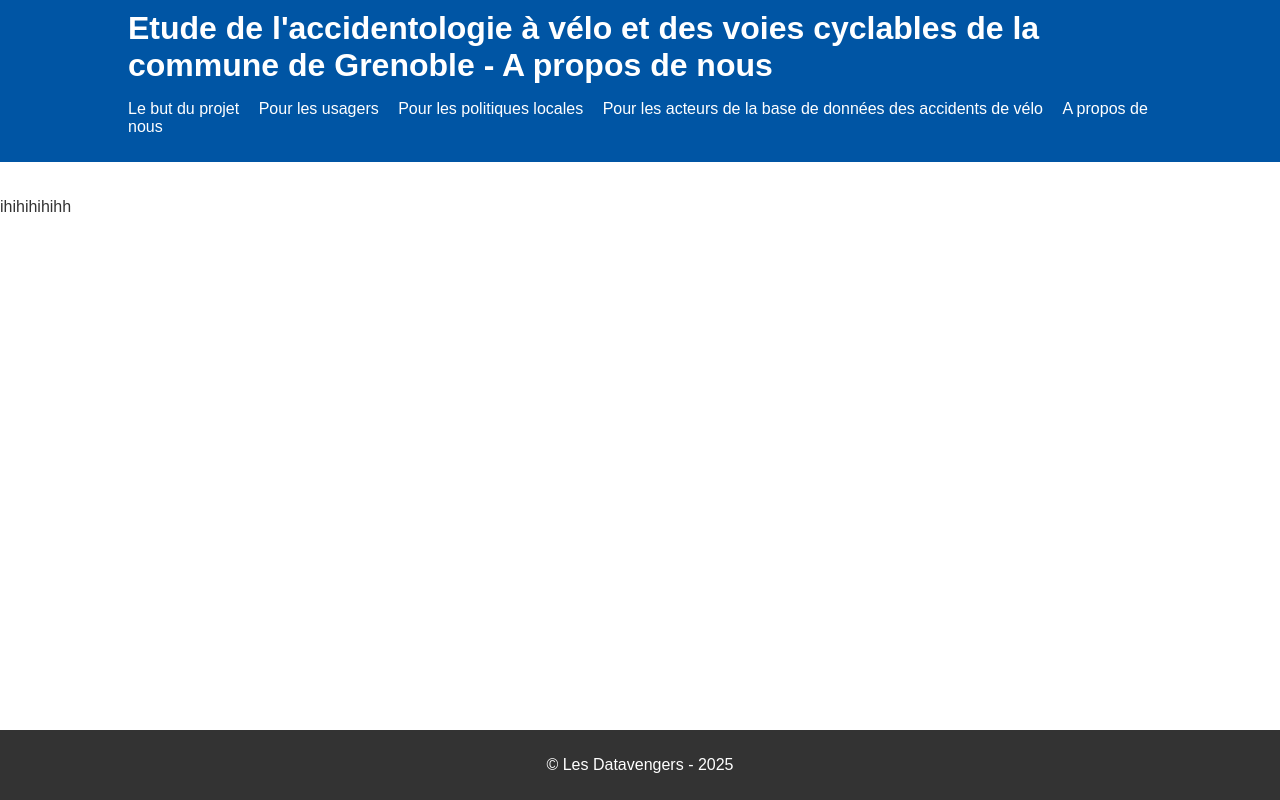
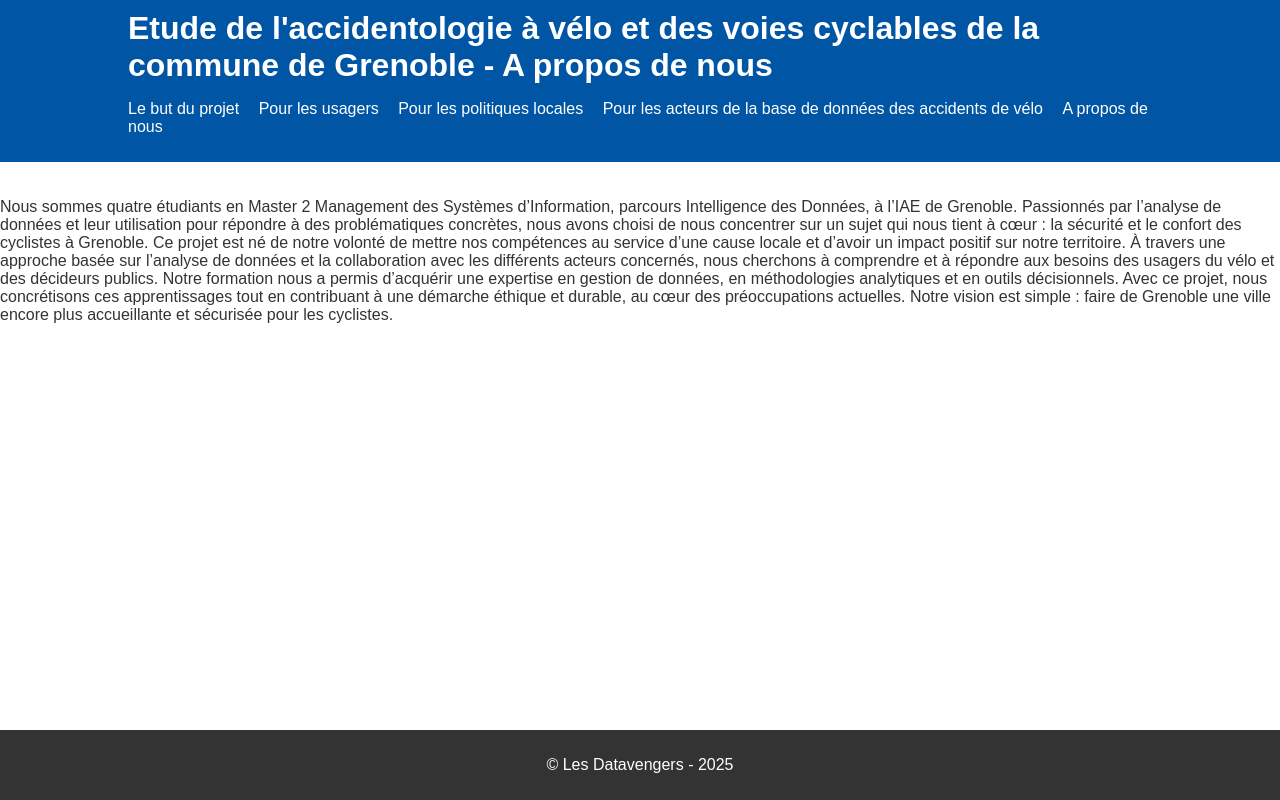
Before and after one commit to AlexisBrr/projet-data-innovant, a plain HTML site: page apropos.html in a window 1280 px wide. Drawn offline with Linux system fonts and the light colour scheme; a script that the page names is missing.

Commit message:
Ajout paragraphe à propos de nous

```diff
--- a/apropos.html
+++ b/apropos.html
@@ -23,7 +23,13 @@
         </div>
     </header>
     <main>
-        <p>ihihihihihh</p>
+        <p>Nous sommes quatre étudiants en Master 2 Management des Systèmes d’Information, parcours Intelligence des Données, à l’IAE de Grenoble. Passionnés par l’analyse de données et leur utilisation pour répondre à des problématiques concrètes, nous avons choisi de nous concentrer sur un sujet qui nous tient à cœur : la sécurité et le confort des cyclistes à Grenoble.
+
+            Ce projet est né de notre volonté de mettre nos compétences au service d’une cause locale et d’avoir un impact positif sur notre territoire. À travers une approche basée sur l’analyse de données et la collaboration avec les différents acteurs concernés, nous cherchons à comprendre et à répondre aux besoins des usagers du vélo et des décideurs publics.
+
+            Notre formation nous a permis d’acquérir une expertise en gestion de données, en méthodologies analytiques et en outils décisionnels. Avec ce projet, nous concrétisons ces apprentissages tout en contribuant à une démarche éthique et durable, au cœur des préoccupations actuelles.
+
+            Notre vision est simple : faire de Grenoble une ville encore plus accueillante et sécurisée pour les cyclistes.</p>
     </main>
     <footer>
         <div class="container">
```
